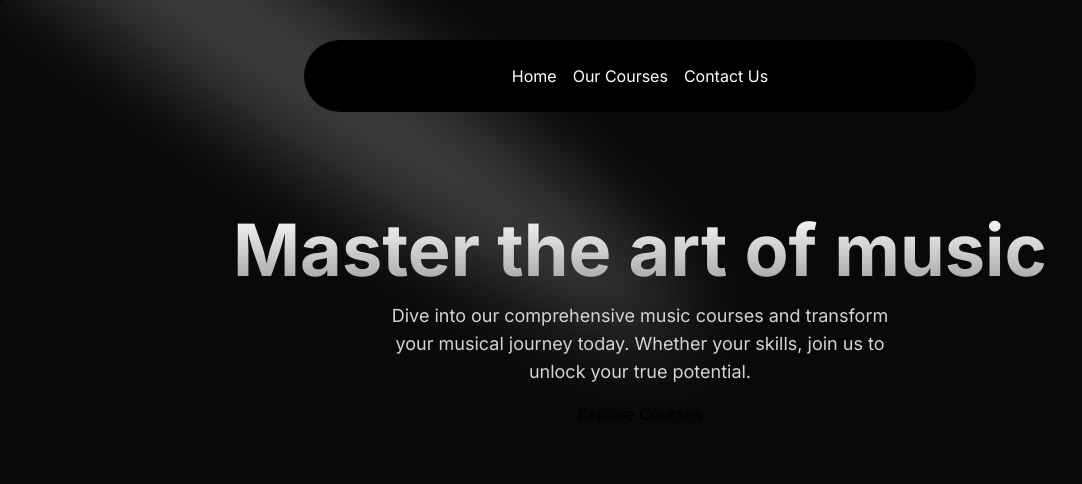
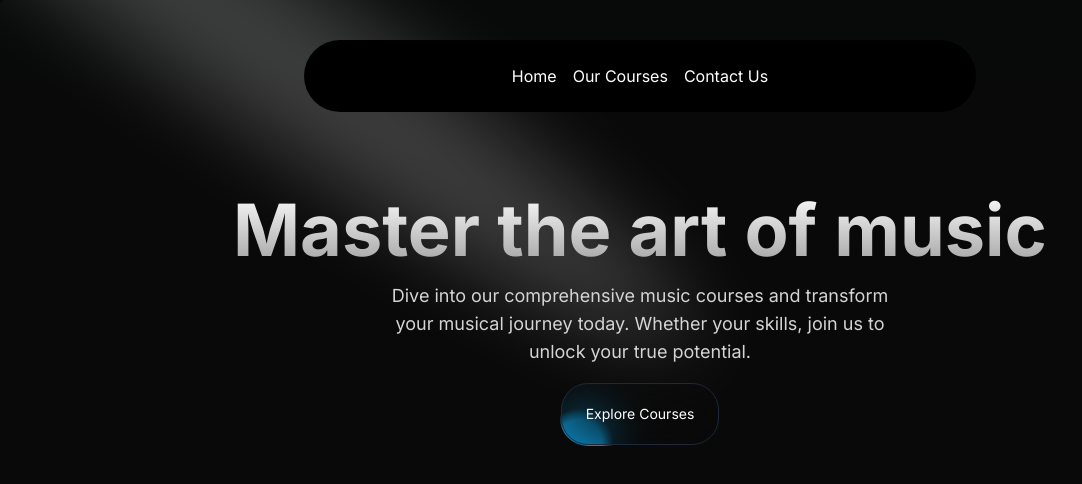
Before and after one commit to STRANJaR/music_next_js, a Next.js app: page / in a window 1280 px wide. Shown: the top 484 px of the page, without its empty margins (0-1082 px from the left). Built offline with nearby package versions, Linux system fonts and the light colour scheme.

Commit message:
added moving border

```diff
--- a/src/components/HeroSection.tsx
+++ b/src/components/HeroSection.tsx
@@ -1,6 +1,7 @@
 import React from 'react';
 import Link from 'next/link';
 import { Spotlight } from './ui/Spotlight';
+import { Button } from "./ui/moving-border";
 
 function HeroSection() {
   return (
@@ -31,7 +32,14 @@
             </p>
 
             <div className='mt-4'>
-                <Link href={'/courses'} >Explore Courses</Link>
+                <Link href={'/courses'} >
+                <Button
+                    borderRadius="1.75rem"
+                    className="bg-white dark:bg-transparent text-black dark:text-white border-neutral-200 dark:border-slate-800"
+                >
+                    Explore Courses
+                </Button>
+                </Link>
             </div>
         </div>
     </div>
--- /dev/null
+++ b/src/components/ui/moving-border.tsx
@@ -0,0 +1,139 @@
+"use client";
+import React from "react";
+import {
+  motion,
+  useAnimationFrame,
+  useMotionTemplate,
+  useMotionValue,
+  useTransform,
+} from "framer-motion";
+import { useRef } from "react";
+import { cn } from "@/utils/cn";
+
+export function Button({
+  borderRadius = "1.75rem",
+  children,
+  as: Component = "button",
+  containerClassName,
+  borderClassName,
+  duration,
+  className,
+  ...otherProps
+}: {
+  borderRadius?: string;
+  children: React.ReactNode;
+  as?: any;
+  containerClassName?: string;
+  borderClassName?: string;
+  duration?: number;
+  className?: string;
+  [key: string]: any;
+}) {
+  return (
+    <Component
+      className={cn(
+        "bg-transparent relative text-xl  h-16 w-40 p-[1px] overflow-hidden ",
+        containerClassName
+      )}
+      style={{
+        borderRadius: borderRadius,
+      }}
+      {...otherProps}
+    >
+      <div
+        className="absolute inset-0"
+        style={{ borderRadius: `calc(${borderRadius} * 0.96)` }}
+      >
+        <MovingBorder duration={duration} rx="30%" ry="30%">
+          <div
+            className={cn(
+              "h-20 w-20 opacity-[0.8] bg-[radial-gradient(var(--sky-500)_40%,transparent_60%)]",
+              borderClassName
+            )}
+          />
+        </MovingBorder>
+      </div>
+
+      <div
+        className={cn(
+          "relative bg-slate-900/[0.8] border border-slate-800 backdrop-blur-xl text-white flex items-center justify-center w-full h-full text-sm antialiased",
+          className
+        )}
+        style={{
+          borderRadius: `calc(${borderRadius} * 0.96)`,
+        }}
+      >
+        {children}
+      </div>
+    </Component>
+  );
+}
+
+export const MovingBorder = ({
+  children,
+  duration = 2000,
+  rx,
+  ry,
+  ...otherProps
+}: {
+  children: React.ReactNode;
+  duration?: number;
+  rx?: string;
+  ry?: string;
+  [key: string]: any;
+}) => {
+  const pathRef = useRef<any>();
+  const progress = useMotionValue<number>(0);
+
+  useAnimationFrame((time) => {
+    const length = pathRef.current?.getTotalLength();
+    if (length) {
+      const pxPerMillisecond = length / duration;
+      progress.set((time * pxPerMillisecond) % length);
+    }
+  });
+
+  const x = useTransform(
+    progress,
+    (val) => pathRef.current?.getPointAtLength(val).x
+  );
+  const y = useTransform(
+    progress,
+    (val) => pathRef.current?.getPointAtLength(val).y
+  );
+
+  const transform = useMotionTemplate`translateX(${x}px) translateY(${y}px) translateX(-50%) translateY(-50%)`;
+
+  return (
+    <>
+      <svg
+        xmlns="http://www.w3.org/2000/svg"
+        preserveAspectRatio="none"
+        className="absolute h-full w-full"
+        width="100%"
+        height="100%"
+        {...otherProps}
+      >
+        <rect
+          fill="none"
+          width="100%"
+          height="100%"
+          rx={rx}
+          ry={ry}
+          ref={pathRef}
+        />
+      </svg>
+      <motion.div
+        style={{
+          position: "absolute",
+          top: 0,
+          left: 0,
+          display: "inline-block",
+          transform,
+        }}
+      >
+        {children}
+      </motion.div>
+    </>
+  );
+};
--- a/tailwind.config.ts
+++ b/tailwind.config.ts
@@ -1,4 +1,9 @@
 import type { Config } from "tailwindcss";
+
+const colors = require("tailwindcss/colors");
+const {
+  default: flattenColorPalette,
+} = require("tailwindcss/lib/util/flattenColorPalette");
 
 const config: Config = {
   content: [
@@ -33,6 +38,20 @@
       },
     },
   },
-  plugins: [],
+  plugins: [
+    addVariablesForColors,
+  ],
 };
+
+// This plugin adds each Tailwind color as a global CSS variable, e.g. var(--gray-200).
+function addVariablesForColors({ addBase, theme }: any) {
+  let allColors = flattenColorPalette(theme("colors"));
+  let newVars = Object.fromEntries(
+    Object.entries(allColors).map(([key, val]) => [`--${key}`, val])
+  );
+
+  addBase({
+    ":root": newVars,
+  });
+}
 export default config;
```
